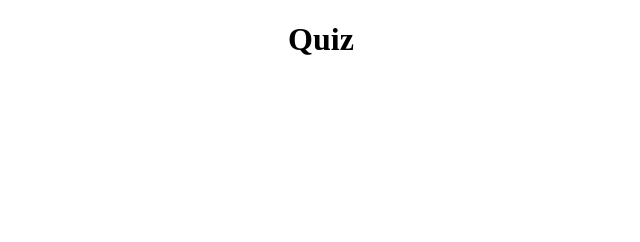
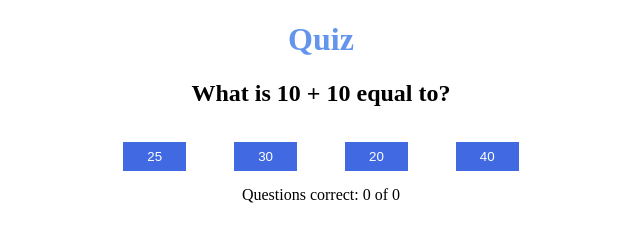
Before and after one commit to SourabhSuneja/QuizApp, a plain HTML site: page index.html in a window 1280 px wide. Shown: the whole page, without its empty margins (319-959 px from the left). Drawn offline with Linux system fonts and the light colour scheme.

Commit message:
Create quiz layout

```diff
--- a/css/style.css
+++ b/css/style.css
@@ -1,4 +1,25 @@
+* {
+    box-sizing: border-box;
+}
+
 body {
     margin: 0;
     text-align: center;
 }
+
+h1 {
+    color: cornflowerblue;
+}
+
+button {
+    margin: 15px 24px;
+    padding: 7px 24px;
+    border: 0;
+    cursor: pointer;
+    background-color: royalblue;
+    color: #fff;
+}
+
+button:hover {
+    opacity: 0.7;
+}
--- a/index.html
+++ b/index.html
@@ -5,10 +5,15 @@
     <title>JS Quiz</title>
     <link rel="stylesheet" href="css/style.css">
     <script src="js/script.js"></script>
+    <meta name="viewport" content="width=device-width, initial-scale=1.0" />
+    <meta name="description" content="A simple JavaScript-based quiz application for practice" />
 </head>
 
 <body>
     <h1>Quiz</h1>
+    <h2 id="question"></h2>
+    <div id="options"></div>
+    <div>Questions correct: <span id="correct">0 of 0</span></div>
 </body>
 
 </html>
--- a/js/script.js
+++ b/js/script.js
@@ -0,0 +1,31 @@
+// declare questions to be asked
+const questions = [{
+            q: "What is 10 + 10 equal to?",
+            options: ['25', '30', '20', '40'],
+            correct: '20'
+        },
+        {
+            q: "What is Athena's favorite animal?",
+            options: ['Dog', 'Cat', 'Squirrel', 'Parrot'],
+            correct: 'Dog'
+        }
+    ]
+    // track score and the question currently in view
+let score = 0
+let currentQues = 0
+    // load question when the DOM is ready
+document.addEventListener('DOMContentLoaded', () => {
+    loadQuestion()
+})
+
+function loadQuestion() {
+    // insert question
+    document.querySelector('#question').innerText = questions[currentQues].q
+        // create buttons for options
+    const optionArea = document.querySelector('#options')
+    for (const option of questions[currentQues].options) {
+        const button = document.createElement('button')
+        button.innerText = option
+        optionArea.append(button)
+    }
+}
```
